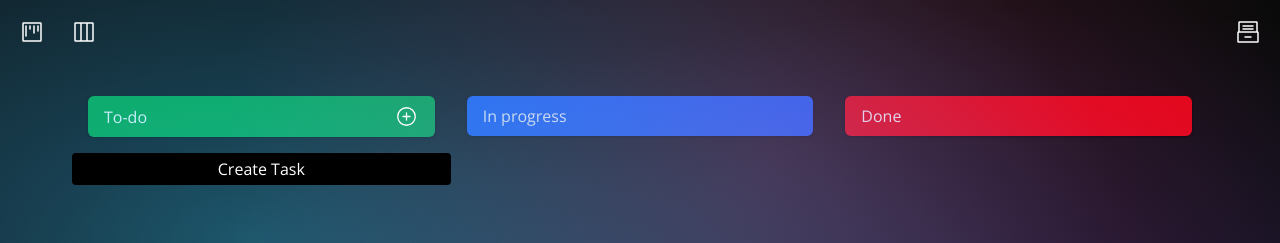
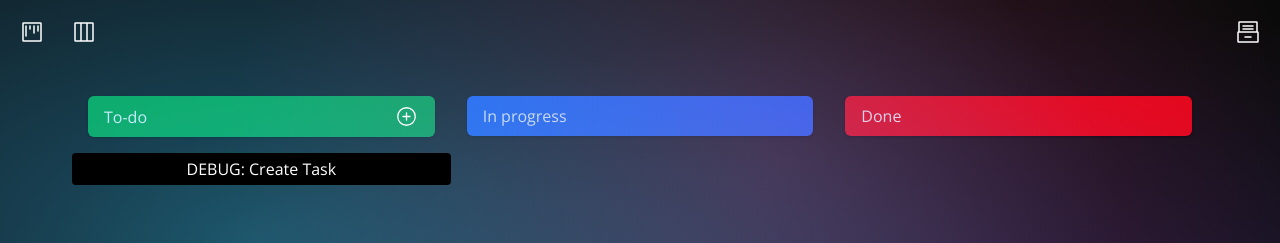
Before and after one commit to EfeHasircioglu/cool-kanban-board, a React (Vite) app: page / in a window 1280 px wide. Shown: the top 243 px of the page. Built offline with nearby package versions, Linux system fonts and the light colour scheme.

Commit message:
sync to github

```diff
--- a/src/App.jsx
+++ b/src/App.jsx
@@ -7,7 +7,6 @@ import { AnimatePresence, motion } from "motion/react";
 import Archive from "./Archive";
 //TODO: bi şey olunca archivedTasks'daki hiçbir şey görünmüyor ama buna neden olan şeyin ne olduğu hakkında hiçbir fikrim yok
 //TODO: görevlerin actions menüsünün z-index sıkıntısı var...
-// belki haftalık view eklemek güzel fikir olabilir
 function App() {
   //haftalık view ile günlük view arasında state geçişi
   const [viewMode, setViewMode] = useState("kanban");
@@ -81,7 +80,7 @@ function App() {
   }
   return (
     <DndContext onDragEnd={handleDragEnd}>
-      <div className="min-h-screen w-full bg-[#0a0a0a] relative">
+      <div className="min-h-screen w-full select-none bg-[#0a0a0a] relative">
         {/* Cosmic Aurora */}
         <div
           className="absolute inset-0 z-0"
@@ -249,7 +248,7 @@ function App() {
                   onClick={() => addTask()}
                   className="z-100 cursor-pointer p-1 rounded bg-black active:bg-gray-900"
                 >
-                  Create Task
+                  DEBUG: Create Task
                 </button>
               </div>
             </motion.div>
--- a/src/Archive.jsx
+++ b/src/Archive.jsx
@@ -8,7 +8,7 @@ export default function Archive({ tasks }) {
       exit={{ opacity: 0 }}
       transition={{ duration: 0.25, ease: "easeInOut" }}
     >
-      <div className="bg-black/80 backdrop-blur-md shadow-lg z-1000 h-auto max-h-[80vh] overflow-auto w-[50vw] absolute right-3 top-16 rounded">
+      <div className="bg-black/80 backdrop-blur-md shadow-lg z-100000 h-auto max-h-[80vh] overflow-auto w-[50vw] absolute right-3 top-16 rounded">
         <div className="z-10000 text-white text-lg p-5">
           <div className="text-white py-3 px-2 text-2xl">Past Tasks</div>
           {tasks.length === 0 ? (
--- a/src/WeekdayView.jsx
+++ b/src/WeekdayView.jsx
@@ -135,7 +135,7 @@ export default function Weekday({ taskList, setTasks }) {
             const dayID = format(date, "yyyy-MM-dd");
             const { setNodeRef } = useDroppable({ id: dayID });
             return (
-              <motion.div layout className="w-[100%] lg:w-[15%] z-10">
+              <motion.div className="w-[100%] lg:w-[15%] z-10">
                 <div className="h-full" key={dayID} ref={setNodeRef}>
                   <h3 className="text-center py-2 bg-black/50 z-10">{dayID}</h3>
                   <div className="bg-[#191919] border-gray-600/20 border-1 min-h-[100%] z-10">
```
